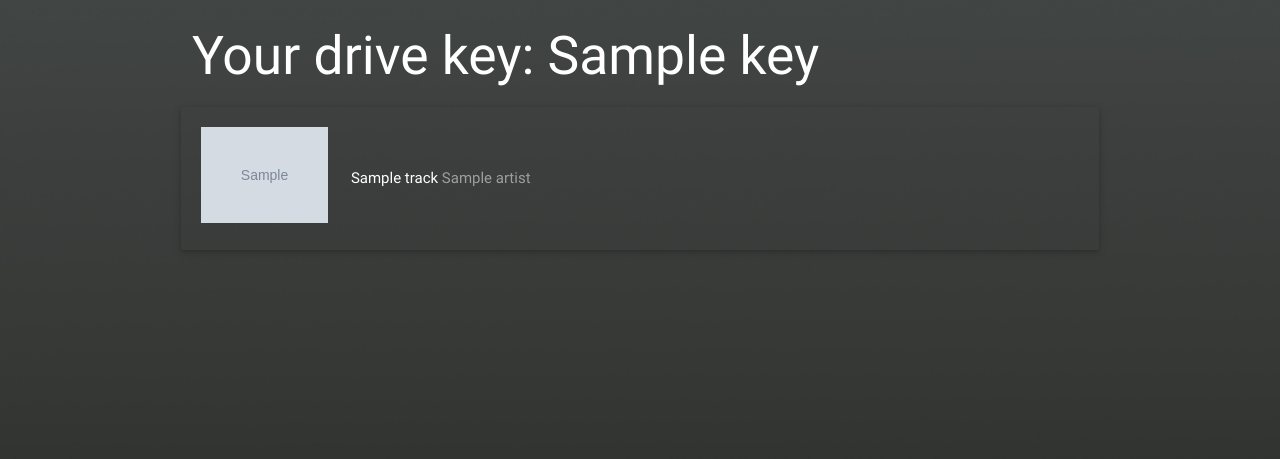
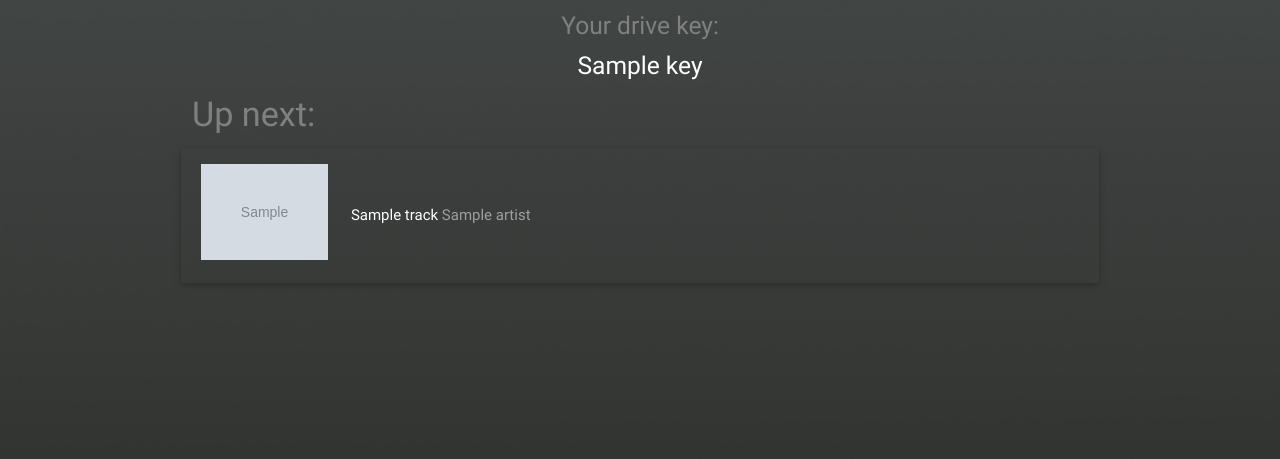
Before and after one commit to brandenchuarnold/driverfy, a Flask app: template app/templates/songs.html in a window 1280 px wide. Shown: the top 459 px of the page. Run offline with Flask 2, Linux system fonts and the light colour scheme; the template is opened without the code that fills it: most values are stand-ins (such as "Sample title", 1, 10 or a date in 2020); grey boxes marked "Sample" are stand-in pictures; some libraries are stand-ins or nearby versions.

Commit message:
Added sortability and various stylistic changes

```diff
--- a/app/static/css/main.css
+++ b/app/static/css/main.css
@@ -11,7 +11,12 @@ body {
 }
 .driverfy-song-card {
     background: rgba(0, 0, 0, 0);
-    padding-bottom: 1px;
+    padding-top: 2vh;
+    padding-bottom: 2vh;
     margin-bottom: 0;
     margin-top: 0;
+    cursor: move;
 }
+.driverfy-song-card > .row.valign-wrapper {
+    margin-bottom: 0px
+}
--- a/app/templates/layout.html
+++ b/app/templates/layout.html
@@ -5,6 +5,7 @@
     <link href="http://fonts.googleapis.com/icon?family=Material+Icons" rel="stylesheet">
     <link type="text/css" rel="stylesheet" href="{{ url_for('static', filename='css/materialize.min.css')}}" media="screen,projection" />
     <link type="text/css" rel="stylesheet" href="{{ url_for('static', filename='css/main.css')}}" />
+    <link rel="stylesheet" href="//code.jquery.com/ui/1.12.0/themes/smoothness/jquery-ui.css">
     <meta name="viewport" content="width=device-width, initial-scale=1.0" />
     <title>Driverfy</title>
 </head>
@@ -12,6 +13,7 @@
 <body>
 
     <script type="text/javascript" src="https://code.jquery.com/jquery-2.1.1.min.js"></script>
+    <script src="//code.jquery.com/ui/1.12.0/jquery-ui.js"></script>
     <script type="text/javascript" src="{{ url_for('static', filename='js/materialize.min.js')}}"></script>
     <script type="text/javascript" src="{{ url_for('static', filename='js/base.js')}}"></script>
     <script type="text/javascript">
--- a/app/templates/songs.html
+++ b/app/templates/songs.html
@@ -1,9 +1,14 @@
 {% extends 'layout.html' %}
 {% block body %}
 
-<h2>Your drive key: {{ key }}</h2>
+<h5 style='text-align: center; color: gray'>Your drive key:</h5>
+<h5 style='text-align: center'>{{ key }}</h5>
+
+<h4 style='color: gray;'>Up next:</h4>
+<ul id='song-list'>
     {% for song in songs %}
-    <div class='row'>
+    <li>
+        <div class='row driverfy-song-draggable'>
             <div class="card-panel z-depth-1 driverfy-song-card">
                 <div class="row valign-wrapper">
                     <div class='col s2'>
@@ -20,6 +25,10 @@
                 </div>
             </div>
         </div>
-
+    </li>
     {% endfor %}
+</div>
+<script type='text/javascript'>
+    $("#song-list").sortable();
+</script>
 {% endblock %}
```
Lines whose indentation alone changed are shown as unchanged.
